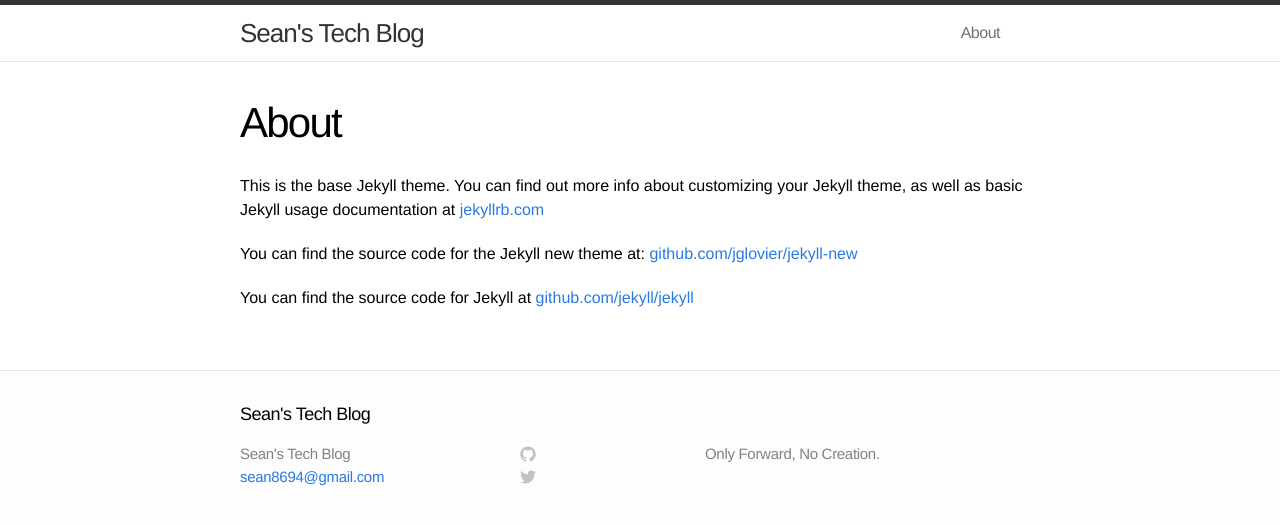
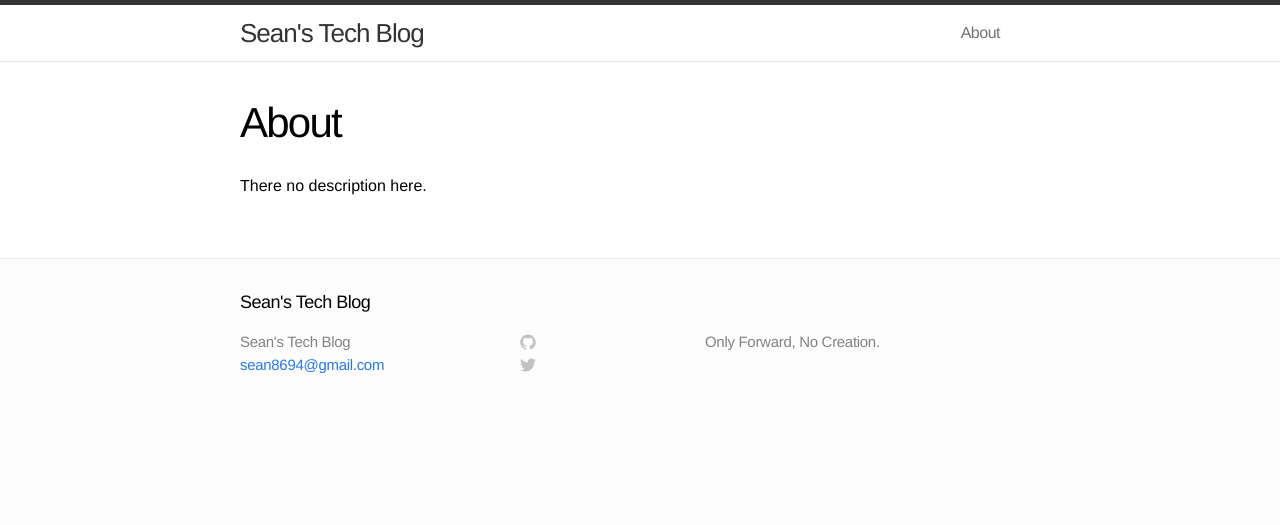
Before and after one commit to Sean8694/Sean8694.github.io_old, a Jekyll site: the page built from about.md, in a window 1280 px wide. Shown: the top 525 px of the page. Built offline with Jekyll 4.4.1, drawn with Linux system fonts in a browser that asks for light colours.

Commit message:
rm about

```diff
--- a/about.md
+++ b/about.md
@@ -4,8 +4,4 @@
 permalink: /about/
 ---
 
-This is the base Jekyll theme. You can find out more info about customizing your Jekyll theme, as well as basic Jekyll usage documentation at [jekyllrb.com](http://jekyllrb.com/)
-
-You can find the source code for the Jekyll new theme at: [github.com/jglovier/jekyll-new](https://github.com/jglovier/jekyll-new)
-
-You can find the source code for Jekyll at [github.com/jekyll/jekyll](https://github.com/jekyll/jekyll)
+There no description here.
```
